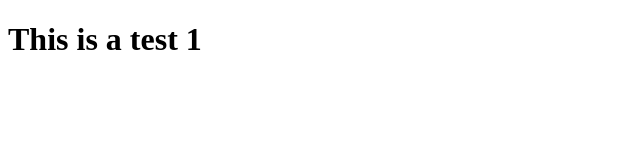
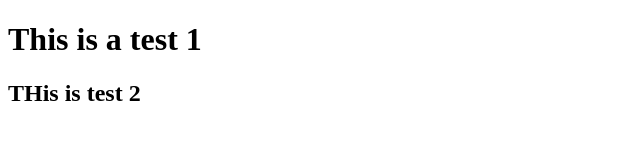
Before and after one commit to tarequlislam347/test-1, a plain HTML site: page index.html in a window 1280 px wide. Shown: the whole page, without its empty margins (0-640 px from the left). Drawn offline with Linux system fonts and the light colour scheme.

Commit message:
test section done

```diff
--- a/index.html
+++ b/index.html
@@ -8,5 +8,6 @@
 </head>
 <body>
     <h1>This is a test 1</h1>
+    <h2>THis is test 2</h2>
 </body>
 </html>
```
